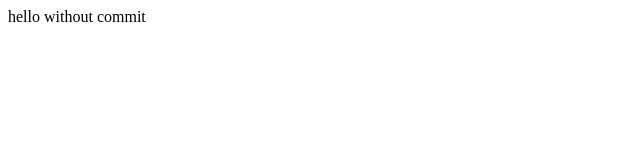
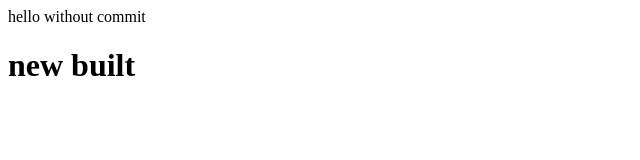
Before and after one commit to Ranjeet-patel/practiceGit, a plain HTML site: page index.html in a window 1280 px wide. Shown: the whole page, without its empty margins (0-640 px from the left). Drawn offline with Linux system fonts and the light colour scheme.

Commit message:
new features

```diff
--- a/index.html
+++ b/index.html
@@ -7,5 +7,6 @@
 </head>
 <body>
   hello without commit
+  <h1>new built</h1>
 </body>
 </html>
```
